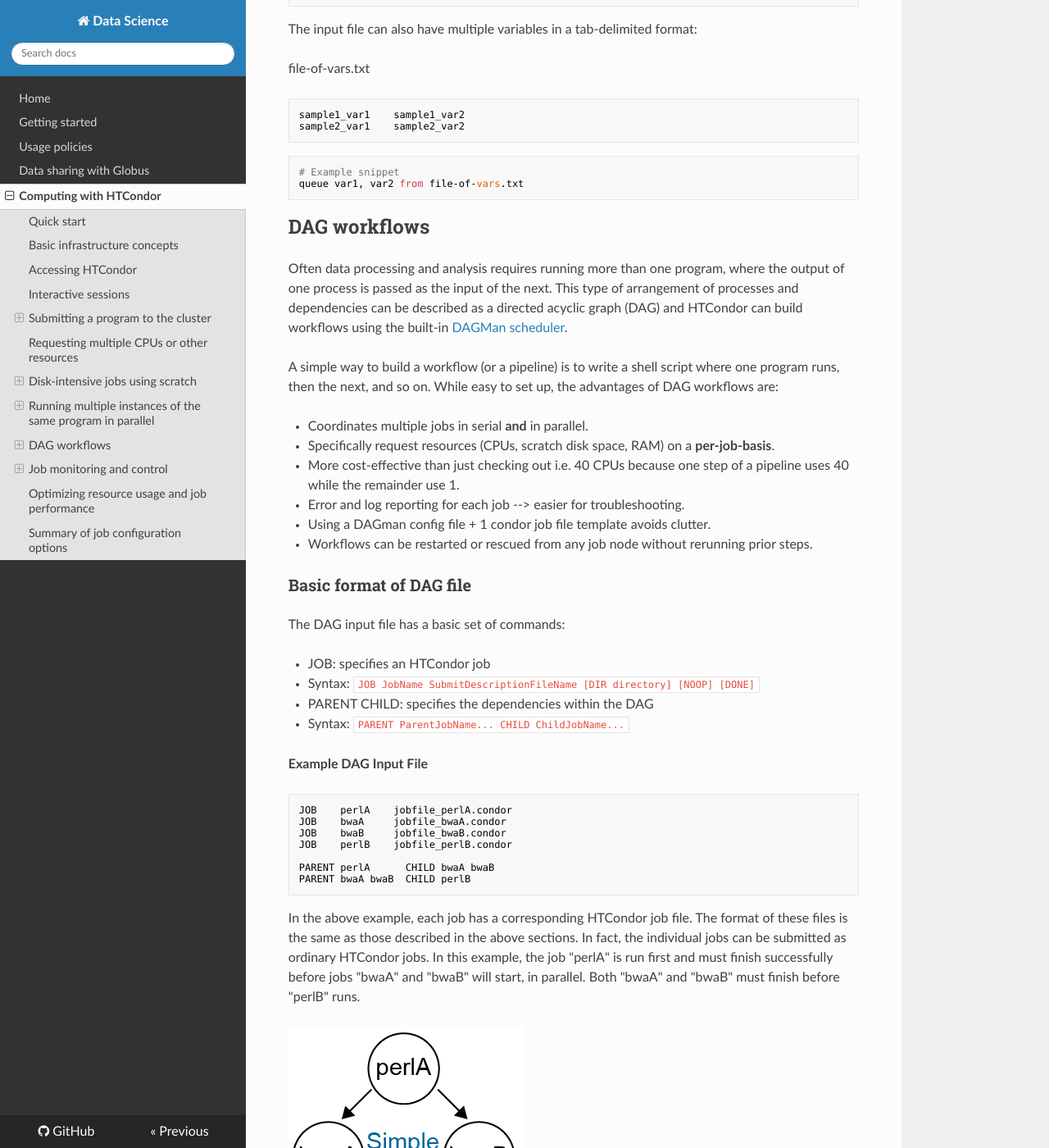
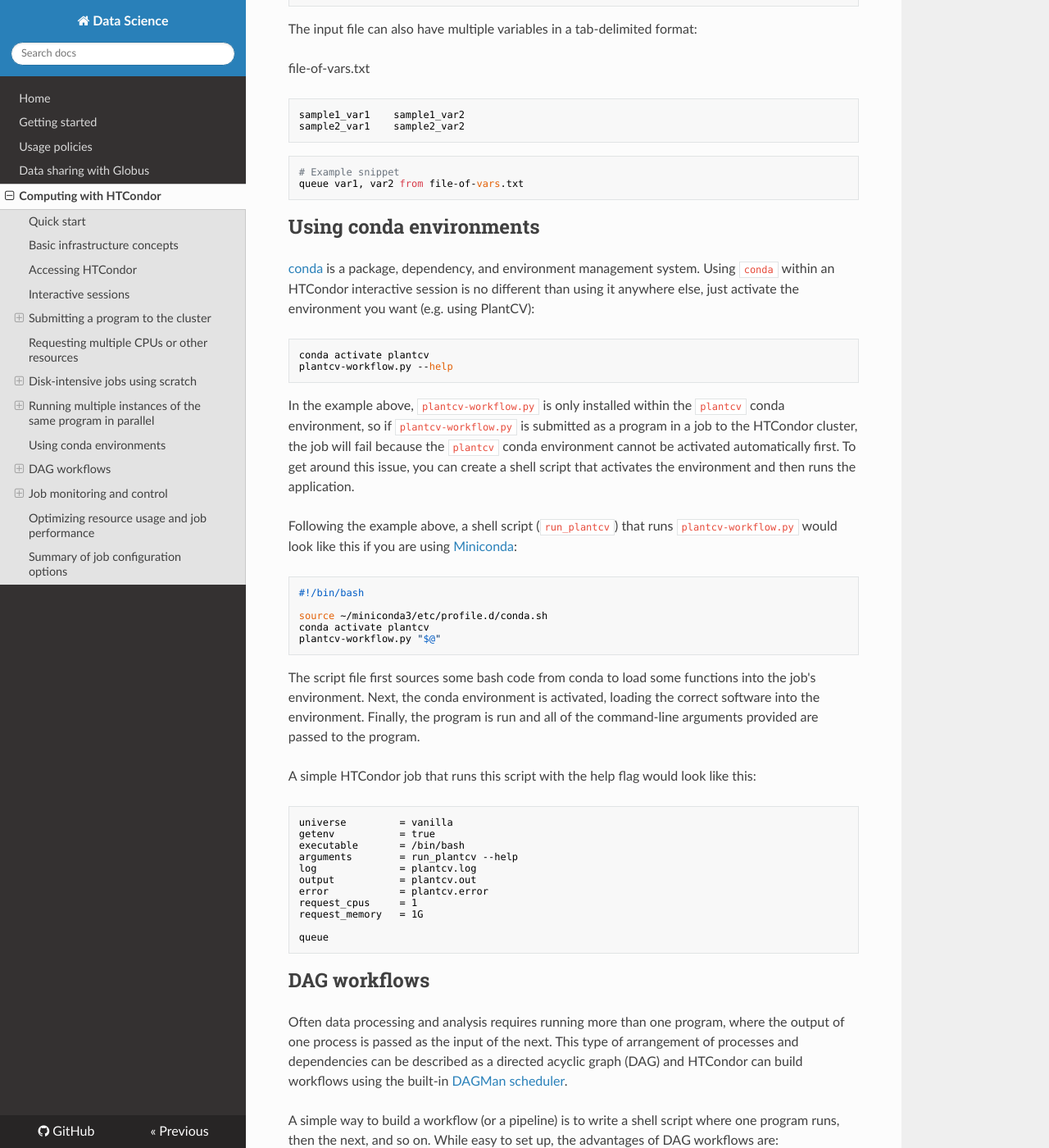
Before and after one commit to danforthcenter/datascience, an MkDocs documentation site: the page built from docs/htcondor.md, in a window 1280 px wide and 1400 px high, scrolled down 7595 px. Shown: the whole window at 82% size. Built offline with MkDocs 1.6.1, drawn with Linux system fonts in a browser that asks for light colours; nearby versions of some CDN libraries.

Commit message:
conda environment instructions

````diff
--- a/docs/htcondor.md
+++ b/docs/htcondor.md
@@ -356,6 +356,53 @@ sample2_var1    sample2_var2
 ```
 # Example snippet
 queue var1, var2 from file-of-vars.txt
+```
+
+## Using conda environments
+
+[conda](https://docs.conda.io/projects/conda/) is a package, dependency, and environment management system. Using
+`conda` within an HTCondor interactive session is no different than using it anywhere else, just activate the
+environment you want (e.g. using PlantCV):
+
+```bash
+conda activate plantcv
+plantcv-workflow.py --help
+```
+
+In the example above, `plantcv-workflow.py` is only installed within the `plantcv` conda environment, so if
+`plantcv-workflow.py` is submitted as a program in a job to the HTCondor cluster, the job will fail because the
+`plantcv` conda environment cannot be activated automatically first. To get around this issue, you can create a
+shell script that activates the environment and then runs the application.
+
+Following the example above, a shell script (`run_plantcv`) that runs `plantcv-workflow.py` would look like this if you are
+using [Miniconda](https://conda.io/miniconda.html):
+
+```bash
+#!/bin/bash
+
+source ~/miniconda3/etc/profile.d/conda.sh
+conda activate plantcv
+plantcv-workflow.py "$@"
+```
+
+The script file first sources some bash code from conda to load some functions into the job's environment. Next,
+the conda environment is activated, loading the correct software into the environment. Finally, the program is run
+and all of the command-line arguments provided are passed to the program.
+
+A simple HTCondor job that runs this script with the help flag would look like this:
+
+```
+universe         = vanilla
+getenv           = true
+executable       = /bin/bash
+arguments        = run_plantcv --help
+log              = plantcv.log
+output           = plantcv.out
+error            = plantcv.error
+request_cpus     = 1
+request_memory   = 1G
+
+queue
 ```
 
 ## DAG workflows
````
